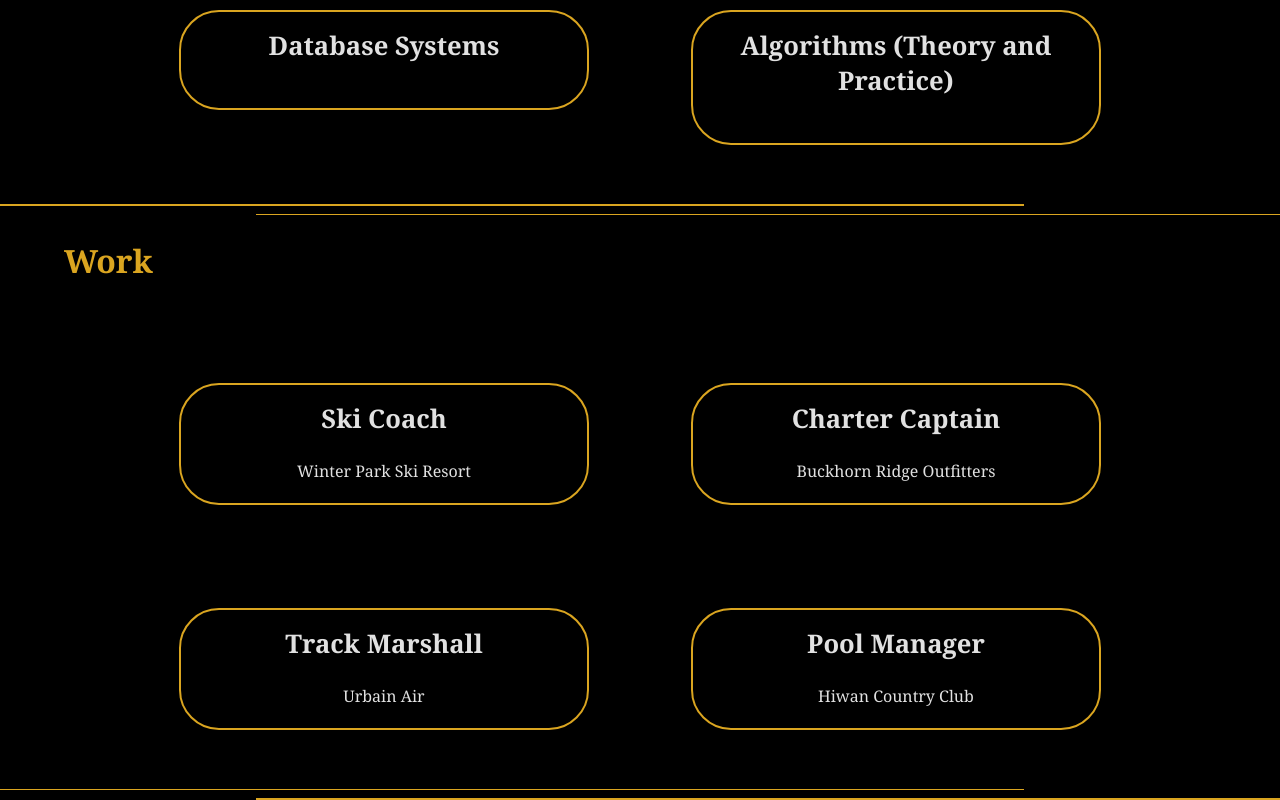
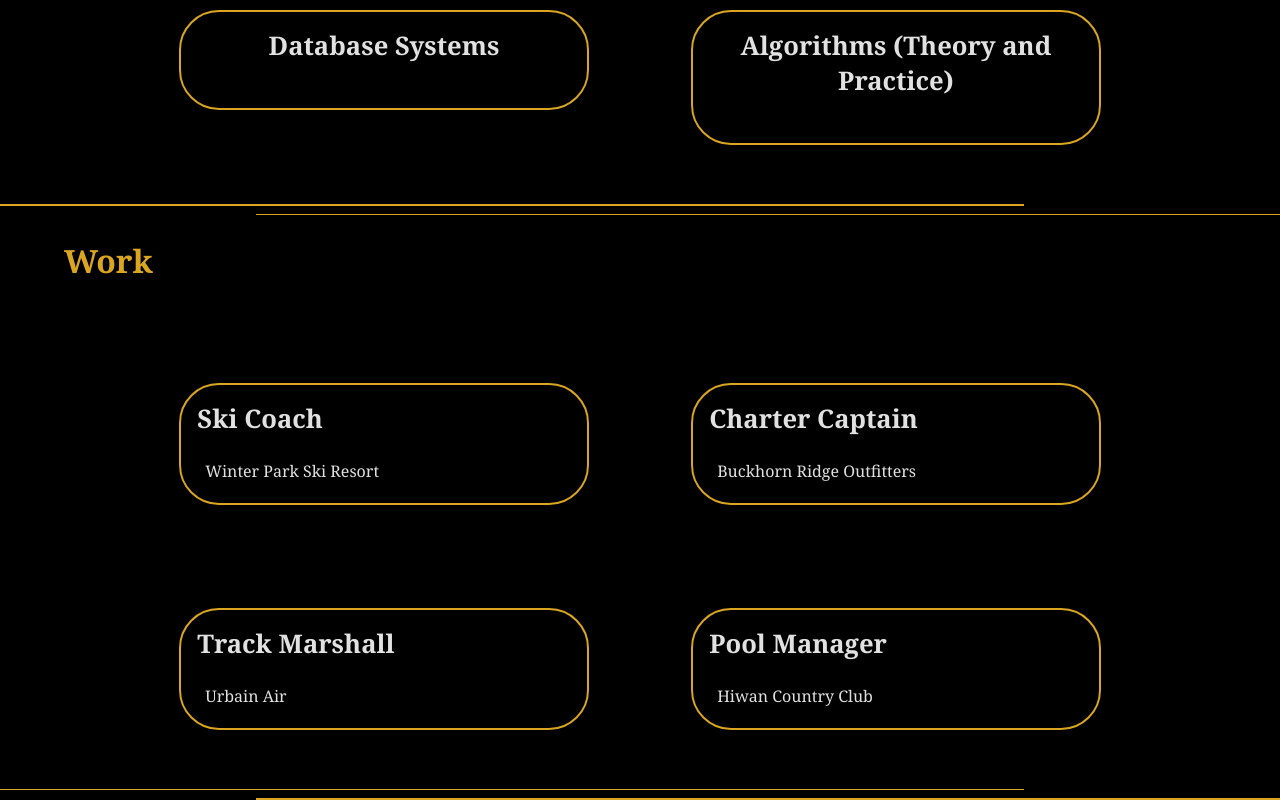
Before and after one commit to jstrande99/jstrande-react, a React (Create React App) app: page / in a window 1280 px wide. Shown: the part 2625-3425 px from the top of the page. Built offline with nearby package versions, Linux system fonts and the light colour scheme; no server answers.

Commit message:
fixed work delay

```diff
--- a/src/Pages/Work.js
+++ b/src/Pages/Work.js
@@ -1,46 +1,53 @@
 import React, { useState } from 'react';
 import './Style/Work.css';
-import { Collapsable } from '../Components/Collapsable';
 
 export default function Work(){
-    const [showSkiWork, setShowSkiWork] = useState(false);
-    const [showBoatWork, setShowBoatWork] = useState(false);
-    const [showUrbanWork, setShowUrbanWork] = useState(false);
-    const [showHiwanWork, setShowHiwanWork] = useState(false);
+    const [active, setActive] = useState(null);
+
+    const handleToggle = (index) => {
+        setActive(prevActive => prevActive === index ? null : index);
+    }
+
+    const workExperiences = [
+        {
+            title: 'Ski Coach',
+            location: 'Winter Park Ski Resort',
+            description: 'Coaching is a chance for Jordan to give back to the community that he was raised in. Coaching teenagers to improve techniques and sharpen their skills, all while influencing moral development. Assist with seasonal decision making that may occur. While upholding the resorts main values; Integrity, Excellence and Team.'
+        },
+        {
+            title: 'Charter Captain',
+            location: 'Buckhorn Ridge Outfitters',
+            description: 'Provided a fun and safe boating experience for clients from around the globe. As a captain, the correct decisions must be made quickly to assure the safety of the clients. Multitasking is a skill that becomes enhanced from dealing with clients and operating a vessel. Jordan worked his way from captioning to managing and coordinating other captains in his final year of working with Buckhorn Ridge Outfitters.'
+        },
+        {
+            title: 'Track Marshall',
+            location: 'Urbain Air',
+            description: 'Assisted in the construction and grand opening activities of the Fort Collins location. Effectively managed and communicated with go-kart employees and guests. Maintained and serviced go-karts to ensure vehicles are up to quality standards. Providing a safe and fun environment for all guests.'
+        },
+        {
+            title: 'Pool Manager',
+            location: 'Hiwan Country Club',
+            description: 'Oversaw and coordinated over 20 staff members to ensure that the facility is being ran efficiently. Working with the General Manager, and the owners to make decisions that benefit the club the best. From budgeting to organizing events for members to enjoy. Attended high level meetings among all of the managers and the owners. Preformed semi-annual trainings to ensure that the staff is up to date on all first aid techniques.'
+        },
+    ];
+
     return (
-    <>
-        <div className='workLinks'>
-            <div className='studyOne'>
-                <Collapsable
-                    shows={showSkiWork}
-                    sets={setShowSkiWork}
-                    ttl='Ski Coach'
-                    location='Winter Park Ski Resort'
-                    description='Coaching is a chance for Jordan to give back to the community that he was raised in. Coaching teenagers to improve techniques and sharpen their skills, all while influencing moral development. Assist with seasonal decision making that may occur. While upholding the resorts main values; Integrity, Excellence and Team.'
-                />
-                <Collapsable
-                    shows={showBoatWork}
-                    sets={setShowBoatWork}
-                    ttl='Charter Captain'
-                    location='Buckhorn Ridge Outfitters'
-                    description='Provided a fun and safe boating experience for clients from around the globe. As a captain, the correct decisions must be made quickly to assure the safety of the clients. Multitasking is a skill that becomes enhanced from dealing with clients and operating a vessel. Jordan worked his way from captioning to managing and coordinating other captains in his final year of working with Buckhorn Ridge Outfitters.'
-                />
-                <Collapsable
-                    shows={showUrbanWork}
-                    sets={setShowUrbanWork}
-                    ttl='Track Marshall'
-                    location='Urbain Air'
-                    description='Assisted in the construction and grand opening activities of the Fort Collins location. Effectively managed and communicated with go-kart employees and guests. Maintained and serviced go-karts to ensure vehicles are up to quality standards. Providing a safe and fun environment for all guests.'
-                />
-                <Collapsable
-                    shows={showHiwanWork}
-                    sets={setShowHiwanWork}
-                    ttl='Pool Manager'
-                    location='Hiwan Country Club'
-                    description='Oversaw and coordinated over 20 staff members to ensure that the facility is being ran efficiently. Working with the General Manager, and the owners to make decisions that benefit the club the best. From budgeting to organizing events for members to enjoy. Attended high level meetings among all of the managers and the owners. Preformed semi-annual trainings to ensure that the staff is up to date on all first aid techniques.'
-                />
+        <>
+            <div className='workLinks'>
+                <div className='studyOne'>
+                    {workExperiences.map((experience, index) => (
+                        <div key={index} className='innerOne' onClick={() => handleToggle(index)}>
+                            <h2 className='classTitle'>{experience.title}</h2>
+                            <p className='locationTitle'>{experience.location}</p>
+                            {active === index && (
+                                <p className='descriptClass'>
+                                    {experience.description}
+                                </p>
+                            )}
+                        </div>
+                    ))}
+                </div>
             </div>
-        </div>
-    </>
+        </>
     )
 }
```
